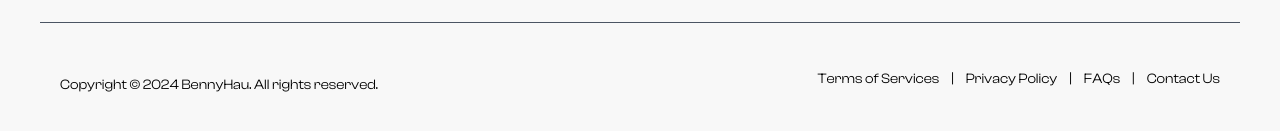
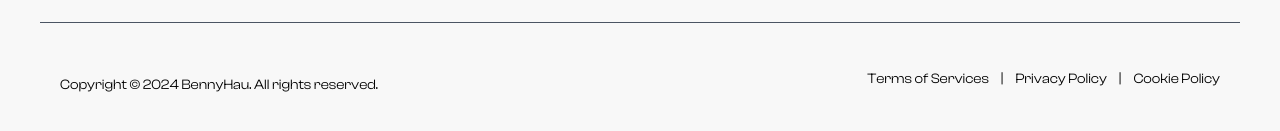
Before and after one commit to dignitestudios-dev/Dr-Hau-Landing-Page, a React (Vite) app: page /termsandconditions in a window 1280 px wide. Shown: the part 10366-10497 px from the top of the page. Built offline with nearby package versions, Linux system fonts and the light colour scheme.

Commit message:
minor changes

```diff
--- a/src/components/Footer.jsx
+++ b/src/components/Footer.jsx
@@ -73,13 +73,13 @@ const Footer = () => {
             </p>
 
             <div className="flex space-x-3 md:order-2 order-1 text-black">
-              <a href="#" className="hover:text-[#D0FCB3]">Terms of Services</a>
+              <a href="/termsandconditions" className="hover:text-[#D0FCB3]">Terms of Services</a>
               <span> | </span>
-              <a href="#" className="hover:text-[#D0FCB3]">Privacy Policy</a>
+              <a href="/privacypolicy" className="hover:text-[#D0FCB3]">Privacy Policy</a>
               <span> | </span>
-              <a href="#" className="hover:text-[#D0FCB3]">FAQs</a>
-              <span> | </span>
-              <a href="/contact-us" className="hover:text-[#D0FCB3]">Contact Us</a>
+              <a href="#" className="hover:text-[#D0FCB3]">Cookie Policy</a>
+              {/* <span> | </span>
+              <a href="/contact-us" className="hover:text-[#D0FCB3]">Contact Us</a> */}
             </div>
           </div>
         </div>
--- a/src/components/Globalnavbar.jsx
+++ b/src/components/Globalnavbar.jsx
@@ -53,7 +53,7 @@ const Globalnavbar = () => {
             </li>
             <li
               className="hover:underline hover:decoration-green-500 hover:decoration-2 cursor-pointer"
-              onClick={() => handleScrollToSection('about')}
+              onClick={() => handleScrollToSection('aboutus')}
             >
               About Us
             </li>
```
